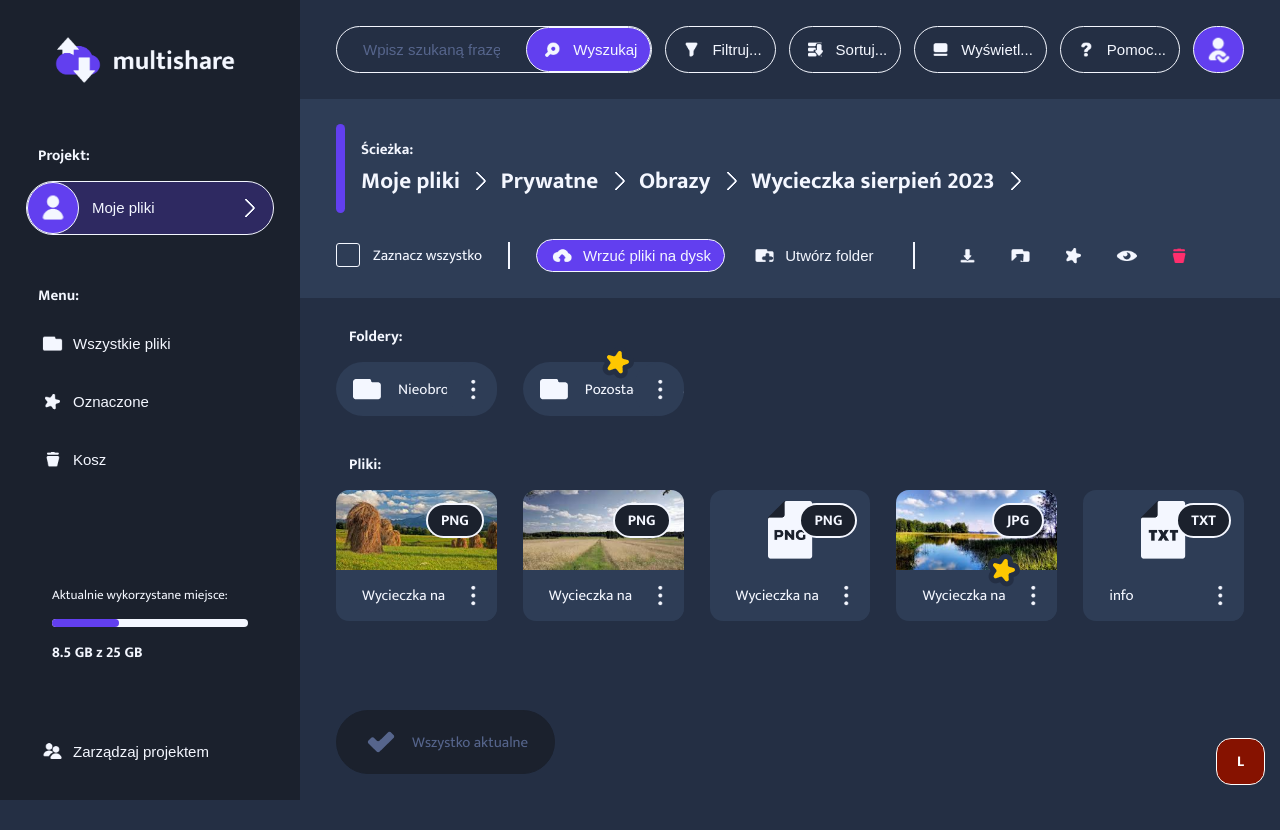
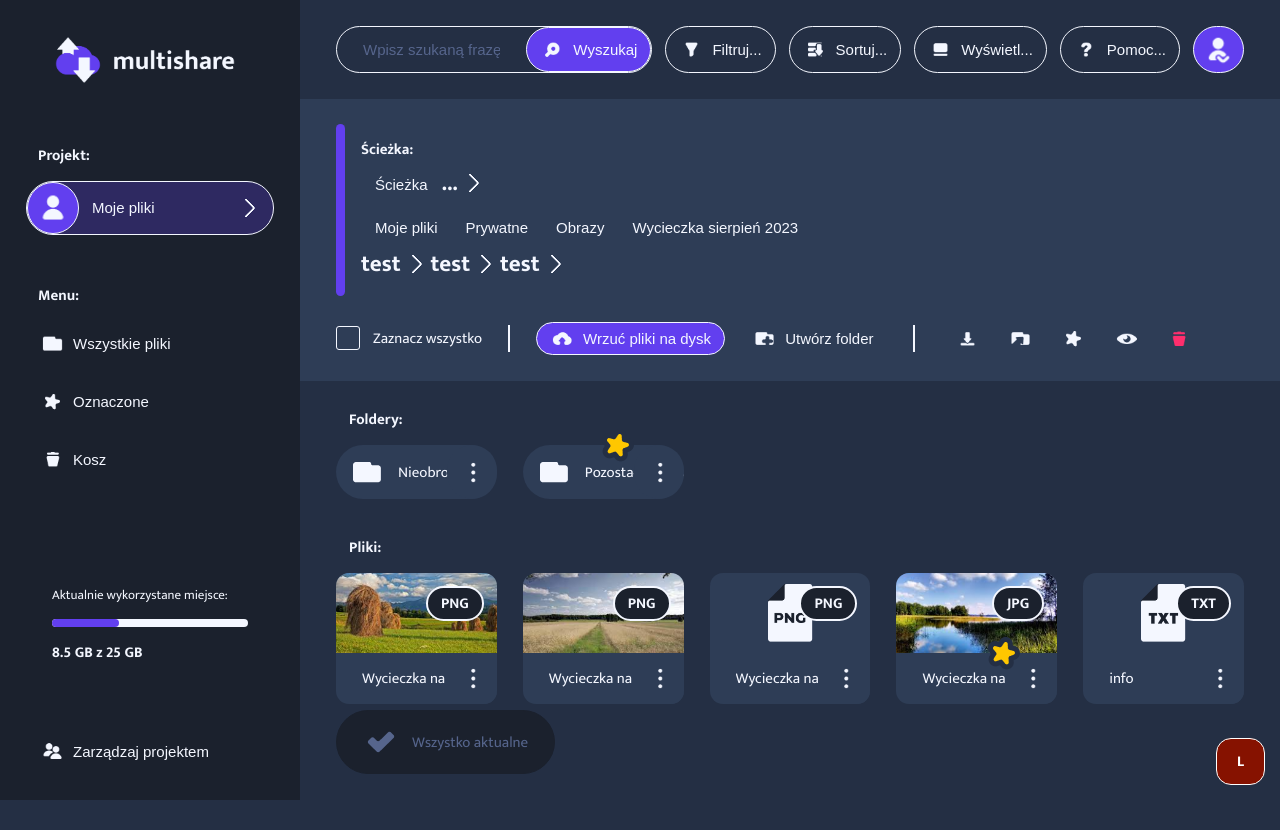
Before and after one commit to BarteXikora/file-explorer-app, a React (Create React App) app: page / in a window 1280 px wide. Before the commit the page ends 800 px from the top, so only its background shows below. Built offline with nearby package versions, Linux system fonts and the light colour scheme.

Commit message:
Prepared dropdown path button.

```diff
--- a/src/components/elements/path/Path.tsx
+++ b/src/components/elements/path/Path.tsx
@@ -1,8 +1,44 @@
 import StyledPath from './Path.styles'
+import Button from '../../ui/button/Button'
 
 type __currentPathProps = string[]
 
-const __curentPath: __currentPathProps = ['Moje pliki', 'Prywatne', 'Obrazy', 'Wycieczka sierpień 2023']
+const __curentPath: __currentPathProps = ['Moje pliki', 'Prywatne', 'Obrazy', 'Wycieczka sierpień 2023', 'test', 'test', 'test']
+
+const PathPart = ({ path, location }: { path: string, location: string }) => {
+    let shortenPath = path.substring(0, 25)
+    if (path.length > 25) shortenPath += '...'
+
+    return <>
+        <a href={location}>
+            {shortenPath}
+        </a>
+
+        <span className='arrow' />
+    </>
+}
+
+const CollapsePathButton = ({ content }: { content: string[] }) => {
+    return <>
+        <Button variant='tertiary'>Ścieżka</Button>
+
+        ...
+
+        <span className='arrow' />
+
+        <div className="dropdown">
+            {
+                content.map((path, n) => {
+                    return <Button key={n} variant='tertiary' size='small'>
+                        {
+                            path
+                        }
+                    </Button>
+                })
+            }
+        </div>
+    </>
+}
 
 const Path = () => {
     return <StyledPath>
@@ -10,9 +46,13 @@ const Path = () => {
 
         <h1>
             {
+                __curentPath.length > 5 && <CollapsePathButton content={__curentPath.slice(0, __curentPath.length - 3)} />
+            }
+
+            {
                 __curentPath.map((path, n) => {
-                    if (n + 1 === __curentPath.length) return <>{path} <span className='arrow' /></>
-                    return <><a href='#'>{path}</a> <span className='arrow' /> </>
+                    if (__curentPath.length > 5 && n > 3) return <PathPart key={n} path={path} location='#' />
+                    return <></>
                 })
             }
         </h1>
```
